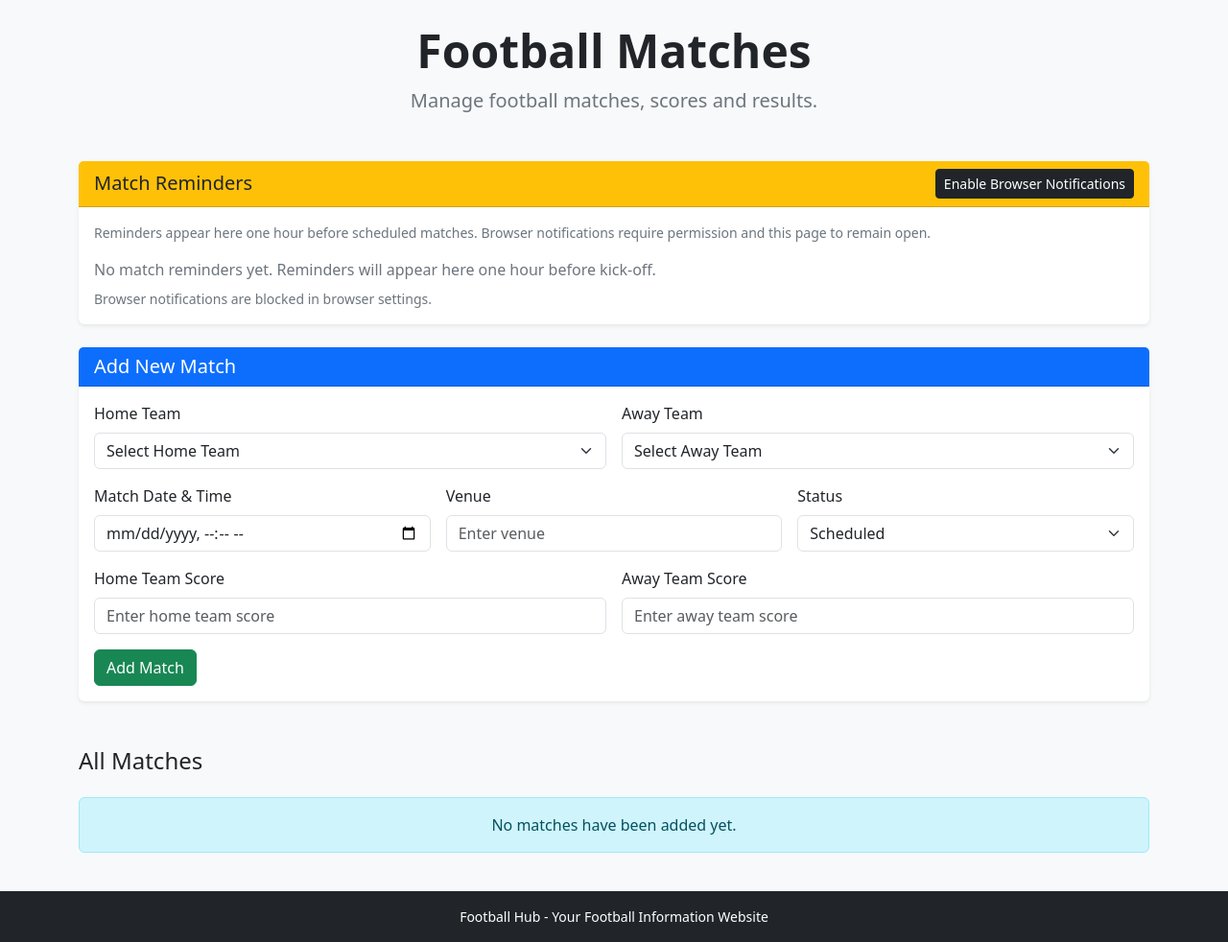
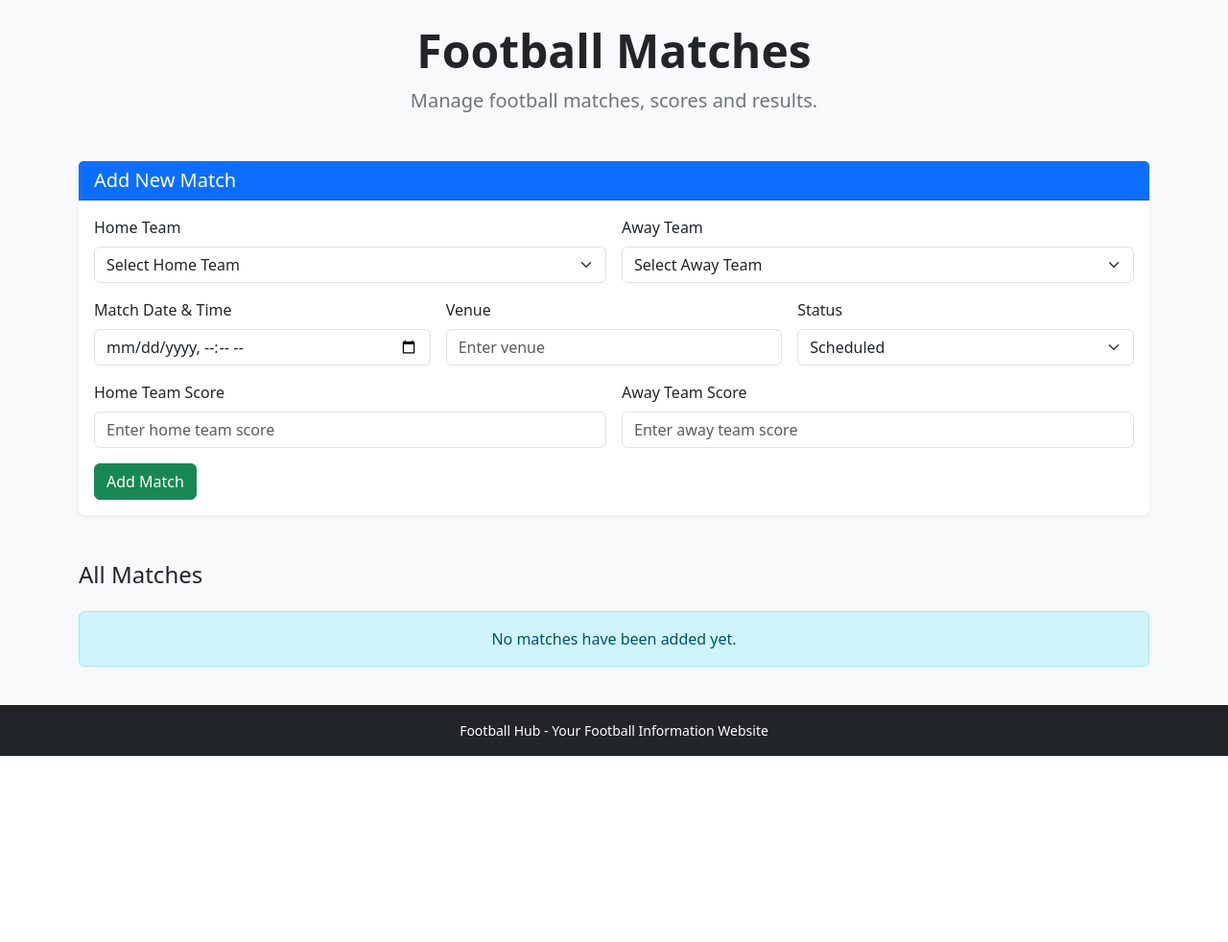
Before and after one commit to Ahmedreza54/football_hub, a Laravel app: page /matches in a window 1280 px wide. Shown: the part 56-1038 px from the top of the page at 96% size. After the commit the page ends 844 px from the top, so only its background shows below. Run offline with Laravel 12, Linux system fonts and the light colour scheme; data that the repository does not hold is empty.

Commit message:
Remove match reminder functionality

```diff
--- a/app/Http/Controllers/MatchReminderController.php
+++ /dev/null
@@ -1,32 +0,0 @@
-<?php
-
-namespace App\Http\Controllers;
-
-use Illuminate\Http\JsonResponse;
-use Illuminate\Support\Facades\DB;
-
-class MatchReminderController extends Controller
-{
-    public function index(): JsonResponse
-    {
-        $reminders = DB::table('match_reminders')
-            ->join('matches', 'match_reminders.match_id', '=', 'matches.id')
-            ->join('teams as home_teams', 'matches.home_team_id', '=', 'home_teams.id')
-            ->join('teams as away_teams', 'matches.away_team_id', '=', 'away_teams.id')
-            ->whereNotNull('match_reminders.sent_at')
-            ->where('matches.status', 'Scheduled')
-            ->orderByDesc('match_reminders.sent_at')
-            ->limit(10)
-            ->select(
-                'match_reminders.id',
-                'match_reminders.sent_at',
-                'matches.match_date',
-                'matches.venue',
-                'home_teams.name as home_team',
-                'away_teams.name as away_team'
-            )
-            ->get();
-
-        return response()->json($reminders);
-    }
-}
--- a/resources/views/matches.blade.php
+++ b/resources/views/matches.blade.php
@@ -1,3 +1,4 @@
+
 @extends('layouts.app')
 
 @section('title', 'Matches - Football Hub')
@@ -10,32 +11,6 @@
     <p class="lead text-secondary">
         Manage football matches, scores and results.
     </p>
-</div>
-
-<!-- Match Reminders -->
-<div class="card shadow-sm border-0 mb-4">
-    <div class="card-header bg-warning text-dark d-flex flex-wrap justify-content-between align-items-center gap-2">
-        <h2 class="h5 mb-0">Match Reminders</h2>
-
-        <button type="button" class="btn btn-dark btn-sm" id="enableNotifications">
-            Enable Browser Notifications
-        </button>
-    </div>
-
-    <div class="card-body">
-        <p class="text-secondary small mb-3">
-            Reminders appear here one hour before scheduled matches.
-            Browser notifications require permission and this page to remain open.
-        </p>
-
-        <div id="reminderList" aria-live="polite">
-            <p class="text-secondary mb-0">Loading reminders...</p>
-        </div>
-
-        <p id="notificationStatus"
-           class="small text-secondary mt-2 mb-0"
-           role="status"></p>
-    </div>
 </div>
 
 <!-- AJAX response message -->
@@ -658,159 +633,6 @@ document.addEventListener('DOMContentLoaded', function () {
         }
     });
 
-
-    // ==========================================
-    // MATCH REMINDERS USING FETCH API
-    // ==========================================
-
-    const remindersUrl = @json(route('match-reminders.index'));
-    const reminderList = document.getElementById('reminderList');
-    const enableButton = document.getElementById('enableNotifications');
-    const notificationStatus = document.getElementById('notificationStatus');
-
-    let knownReminderIds = null;
-
-    function formatReminderDate(value) {
-        const date = new Date(String(value).replace(' ', 'T'));
-
-        if (Number.isNaN(date.getTime())) {
-            return escapeHtml(value);
-        }
-
-        return date.toLocaleString([], {
-            dateStyle: 'medium',
-            timeStyle: 'short'
-        });
-    }
-
-    function showBrowserNotification(reminder) {
-
-        if (!('Notification' in window) ||
-            Notification.permission !== 'granted') {
-            return;
-        }
-
-        const title = reminder.home_team + ' vs ' + reminder.away_team;
-
-        const notification = new Notification('Football Hub match reminder', {
-            body: title + '\nKick-off: ' + formatReminderDate(reminder.match_date)
-                + (reminder.venue ? '\nVenue: ' + reminder.venue : ''),
-            tag: 'football-hub-reminder-' + reminder.id
-        });
-
-        notification.onclick = function () {
-            window.focus();
-            notification.close();
-        };
-    }
-
-    function renderReminders(reminders) {
-
-        if (!reminders.length) {
-            reminderList.innerHTML =
-                '<p class="text-secondary mb-0">No match reminders yet. Reminders will appear here one hour before kick-off.</p>';
-            return;
-        }
-
-        reminderList.innerHTML = reminders.map(function (reminder) {
-            return `
-                <div class="alert alert-warning mb-2">
-                    <strong>${escapeHtml(reminder.home_team)} vs ${escapeHtml(reminder.away_team)}</strong>
-
-                    <div class="small mt-1">
-                        Kick-off: ${formatReminderDate(reminder.match_date)}
-                        ${reminder.venue ? ' · Venue: ' + escapeHtml(reminder.venue) : ''}
-                    </div>
-
-                    <div class="small text-secondary">
-                        Reminder processed: ${formatReminderDate(reminder.sent_at)}
-                    </div>
-                </div>
-            `;
-        }).join('');
-    }
-
-    async function loadReminders() {
-
-        try {
-            const response = await fetch(remindersUrl, {
-                headers: {
-                    'Accept': 'application/json'
-                },
-                cache: 'no-store'
-            });
-
-            if (!response.ok) {
-                throw new Error('Could not load reminders.');
-            }
-
-            const reminders = await response.json();
-
-            renderReminders(reminders);
-
-            const currentIds = new Set(
-                reminders.map(reminder => Number(reminder.id))
-            );
-
-            if (knownReminderIds !== null) {
-
-                reminders.forEach(function (reminder) {
-
-                    if (!knownReminderIds.has(Number(reminder.id))) {
-                        showBrowserNotification(reminder);
-                    }
-
-                });
-            }
-
-            knownReminderIds = currentIds;
-
-        } catch (error) {
-            reminderList.innerHTML =
-                '<p class="text-danger mb-0">Unable to load reminders. Please refresh the page.</p>';
-
-            console.error(error);
-        }
-    }
-
-    enableButton.addEventListener('click', async function () {
-
-        if (!('Notification' in window)) {
-            notificationStatus.textContent =
-                'This browser does not support desktop notifications.';
-            return;
-        }
-
-        const permission = await Notification.requestPermission();
-
-        notificationStatus.textContent =
-            permission === 'granted'
-                ? 'Browser notifications are enabled. Keep this page open to receive them.'
-                : 'Browser notifications are not enabled. You can still see reminders on this page.';
-    });
-
-    if (!('Notification' in window)) {
-
-        enableButton.disabled = true;
-
-        notificationStatus.textContent =
-            'This browser does not support desktop notifications.';
-
-    } else if (Notification.permission === 'granted') {
-
-        notificationStatus.textContent =
-            'Browser notifications are already enabled.';
-
-    } else if (Notification.permission === 'denied') {
-
-        notificationStatus.textContent =
-            'Browser notifications are blocked in browser settings.';
-    }
-
-    loadReminders();
-
-    window.setInterval(loadReminders, 30000);
-
 });
 </script>
 @endsection
--- a/routes/console.php
+++ b/routes/console.php
@@ -2,12 +2,7 @@
 
 use Illuminate\Foundation\Inspiring;
 use Illuminate\Support\Facades\Artisan;
-use Illuminate\Support\Facades\Schedule;
 
 Artisan::command('inspire', function () {
     $this->comment(Inspiring::quote());
 })->purpose('Display an inspiring quote');
-
-Schedule::command('app:send-match-reminders')
-    ->everyMinute()
-    ->withoutOverlapping();
--- a/routes/web.php
+++ b/routes/web.php
@@ -1,4 +1,3 @@
-
 <?php
 
 use Illuminate\Support\Facades\Route;
@@ -7,13 +6,12 @@ use App\Http\Controllers\TeamController;
 use App\Http\Controllers\PlayerController;
 use App\Http\Controllers\FootballMatchController;
 use App\Http\Controllers\LeagueTableController;
-use App\Http\Controllers\MatchReminderController;
 
+// HOME ROUTE
 Route::get('/', [HomeController::class, 'index'])
     ->name('home');
 
 // TEAM ROUTES
-
 Route::get('/teams', [TeamController::class, 'index'])
     ->name('teams');
 
@@ -24,7 +22,6 @@ Route::delete('/teams/{team}', [TeamController::class, 'destroy'])
     ->name('teams.destroy');
 
 // PLAYER ROUTES
-
 Route::get('/players', [PlayerController::class, 'index'])
     ->name('players');
 
@@ -38,7 +35,6 @@ Route::delete('/players/{player}', [PlayerController::class, 'destroy'])
     ->name('players.destroy');
 
 // MATCH ROUTES
-
 Route::get('/matches', [FootballMatchController::class, 'index'])
     ->name('matches');
 
@@ -54,12 +50,6 @@ Route::get('/matches/{footballMatch}/edit', [FootballMatchController::class, 'ed
 Route::put('/matches/{footballMatch}', [FootballMatchController::class, 'update'])
     ->name('matches.update');
 
-// MATCH REMINDER ROUTE
-
-Route::get('/match-reminders', [MatchReminderController::class, 'index'])
-    ->name('match-reminders.index');
-
 // LEAGUE TABLE ROUTE
-
 Route::get('/league-table', [LeagueTableController::class, 'index'])
     ->name('league-table');
```
Also changed, not shown: app/Console/Commands/SendMatchReminders.php (deleted, +0 -74 lines).
